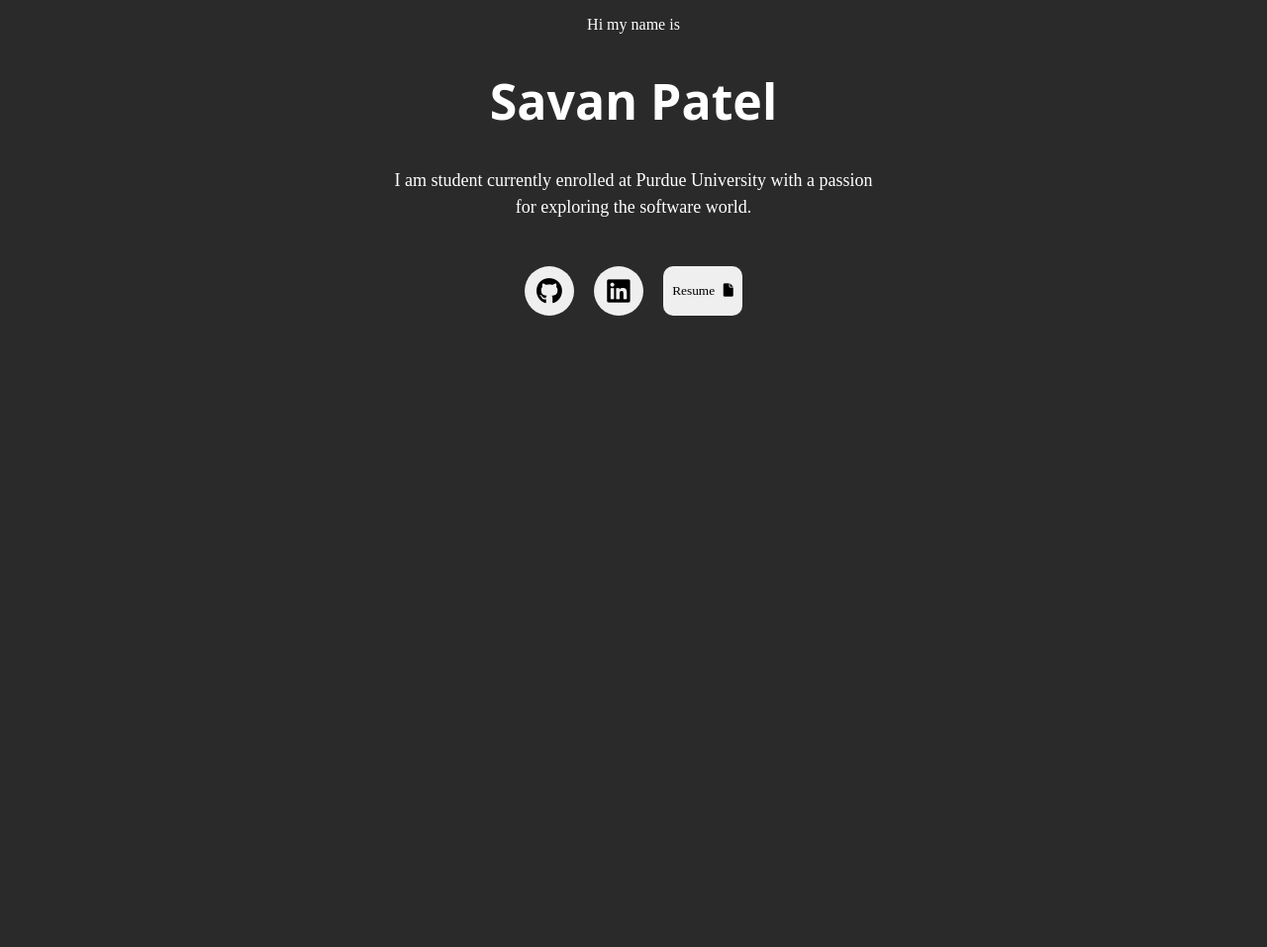
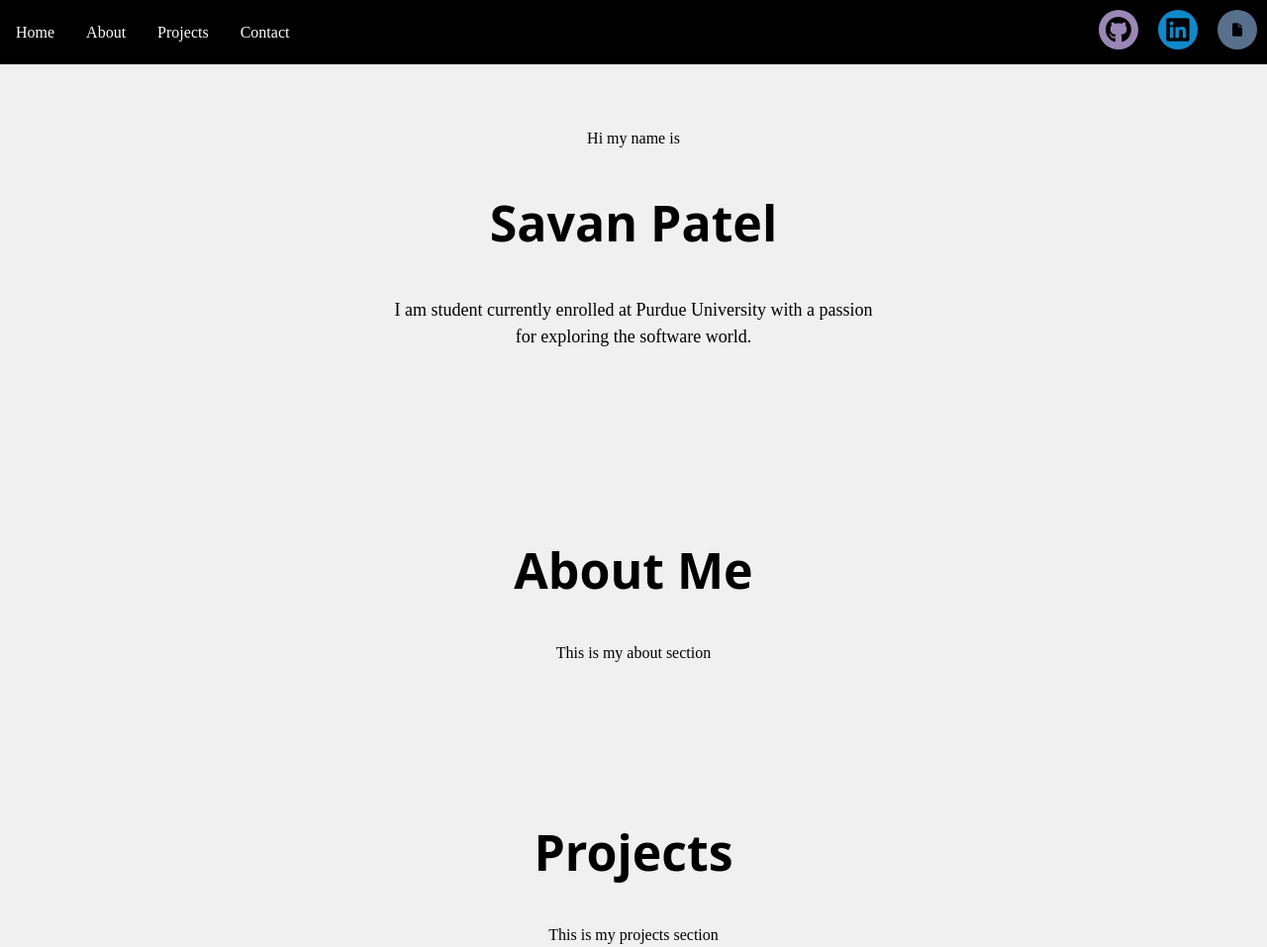
Before and after one commit to SavanPatel9/personalWeb, a plain HTML site: page index.html in a window 1280 px wide. Shown: the top 957 px of the page at 99% size. Before the commit the page ends 816 px from the top, so only its background shows below. Drawn offline with Linux system fonts and the light colour scheme.

Commit message:
Added some styling and navbar

```diff
--- a/index.html
+++ b/index.html
@@ -8,6 +8,28 @@
     <link rel="stylesheet" href="https://cdnjs.cloudflare.com/ajax/libs/font-awesome/6.0.0-beta3/css/all.min.css">
 </head>
 <body>
+    <div class="container">
+        <div class="navbar">
+            <div class="websections">
+                <a href="#home">Home</a>
+                <a href="#about">About</a>
+                <a href="#projects">Projects</a>
+                <a href="#contact">Contact</a>
+            </div>
+
+            <div class="links">
+                <button class="gitbutton" onclick="redirectToPage('git')">
+                    <i class="fa-brands fa-github fa-2x"></i>
+                </button>
+                <button class="linkedbutton" onclick="redirectToPage('linkedin')">
+                    <i class="fa-brands fa-linkedin fa-2x"></i>
+                </button>
+                <button class="resumebutton" onclick="downloadResume()">
+                    <i class="fa-solid fa-file"></i>
+                </button>
+            </div>
+        </div>
+        <section id="home">
             <p class="hi">
                 Hi my name is
             </p>
@@ -17,23 +39,20 @@
             <p class="intro">
                 I am student currently enrolled at Purdue University with a passion for exploring the software world.
             </p>
-    <div class="links">
-        <a href="https://github.com/SavanPatel9">
-            <button class="gitbutton">
-                <i class="fa-brands fa-github fa-2x"></i>
-            </button>
-        </a>
-        <a href="https://www.linkedin.com/in/savanapatel/">
-            <button class="linkedbutton">
-                <i class="fa-brands fa-linkedin fa-2x"></i>
-            </button>
-        </a>
-        <a href="Savan_Patel_Resume.pdf" download="Savan_Patel_Resume.pdf">
-            <button class="resumebutton">
-                <span class="button-text-resume">Resume</span>
-                <i class="fa-solid fa-file"></i>
-            </button>
-        </a>
+        </section>
+        <section id="about">
+            <h1>About Me</h1>
+            <p>This is my about section</p>
+        </section>
+        <section id="projects">
+            <h1>Projects</h1>
+            <p>This is my projects section</p>
+        </section>
+        <section id="contact">
+            <h1>Contact Me</h1>
+            <p>This is my contact section</p>
+
+        </section>
     </div>
     <script src="index.js"></script>
 </body>
--- a/index.js
+++ b/index.js
@@ -0,0 +1,33 @@
+function redirectToPage(location) {
+    if(location === 'git') {
+        window.location.href = 'https://github.com/SavanPatel9';
+    }
+    else if(location === 'linkedin') {
+        window.location.href = 'https://www.linkedin.com/in/savanapatel/';
+    }
+}
+
+function downloadResume () {
+    var fileUrl = 'Savan_Patel_Resume.pdf';
+
+    var downloadLink = document.createElement('a');     // temporary child for download.
+
+    downloadLink.download = fileUrl;
+    downloadLink.href = fileUrl;
+
+    document.body.appendChild(downloadLink);
+
+    downloadLink.click();
+
+    document.body.removeChild(downloadLink);
+}
+
+document.querySelectorAll('a[href^="#"]').forEach(anchor => {
+    anchor.addEventListener('click', function (e) {
+        e.preventDefault();
+
+        document.querySelector(this.getAttribute('href')).scrollIntoView({
+            behavior: 'smooth'
+        });
+    });
+});
--- a/style.css
+++ b/style.css
@@ -1,52 +1,50 @@
 .gitbutton {
     background-size: cover;
+    background-color: rgb(153, 135, 181);
     border: hidden;
     border-radius: 50px;
-    height: 50px;
-    width: 50px;
+    height: 40px;
+    width: 40px;
     margin: 0 10px 0 10px;
     cursor: pointer;
-    transition: background-color 0.4s ease, background-image 0.5s ease;
+    transition: opacity 0.4s ease;
 }
 
 .gitbutton:hover {
-    background-color: rgb(110, 84, 148);
+    opacity: 0.7;
 }
 
 .linkedbutton {
     background-size: cover;
+    background-color: rgb(15, 137, 203);
     border: hidden;
     border-radius: 50px;
-    height: 50px;
-    width: 50px;
+    height: 40px;
+    width: 40px;
     margin: 0 10px 0 10px;
     cursor: pointer;
-    transition: background-color 0.4s ease, background-image 0.5s ease;
+    transition: opacity 0.4s ease;
 }
 
 .linkedbutton:hover {
-    background-color: rgb(0, 119, 181);
+    opacity: 0.7;
 }
 
 .resumebutton {
     background-size: cover;
+    background-color: rgb(89, 112, 141);
     border: hidden;
-    border-radius: 10px;
-    height: 50px;
-    width: 80px;
+    border-radius: 50px;
+    height: 40px;
+    width: 40px;
     text-align: center;
     margin: 0 10px 0 10px;
     cursor: pointer;
-    transition: background-color 0.4s ease, background-image 0.5s ease;
-}
-
-.button-text-resume {
-    font-family:'Times New Roman', Times, serif;
-    margin-right: 5px;
+    transition: opacity 0.4s ease;
 }
 
 .resumebutton:hover {
-    background-color: rgb(89, 112, 141);
+    opacity: 0.7;
 }
 
 .hi {
@@ -55,16 +53,46 @@
 }
 
 body {
+    background: white;
+    color: black;
     margin: 0;
-    height: 100vh;
-    text-align: center;
-    background: rgb(43, 42, 42);
-    color: white;
+}
+
+.navbar {
+    background-color: black;
+    overflow: hidden;
+    width: 100%;
+    height: 65px;
 }
 
 .links {
     display: flex;
-    justify-content: center;
+    float: right;
+    margin-top: 10px;
+
+}
+
+.websections a {
+    margin-top: 10px;
+    float: left;
+    display: block;
+    text-align: center;
+    padding: 14px 16px;
+    text-decoration: none;
+    transition: opacity 0.4s ease;
+}
+
+a:link {
+    color: white;
+    text-decoration: none;
+}
+
+a:visited {
+    text-decoration: none;
+}
+
+.websections a:hover {
+    opacity: 0.7;
 }
 
 
@@ -80,3 +108,9 @@ h1 {
     font-size: 50px;
     font-family:system-ui, -apple-system, BlinkMacSystemFont, 'Segoe UI', Roboto, Oxygen, Ubuntu, Cantarell, 'Open Sans', 'Helvetica Neue', sans-serif
 }
+
+section {
+    padding: 50px;
+    text-align: center;
+    background-color: #f0f0f0;
+}
```
Lines whose indentation alone changed are shown as unchanged.
